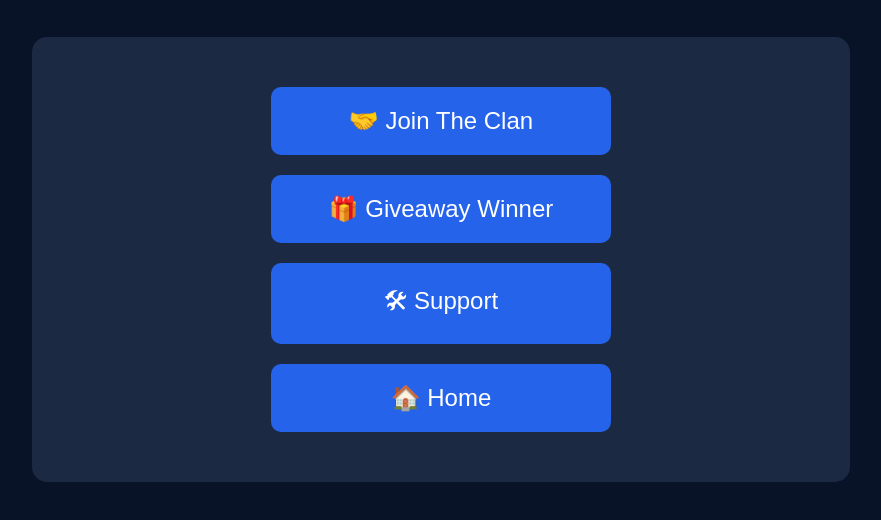
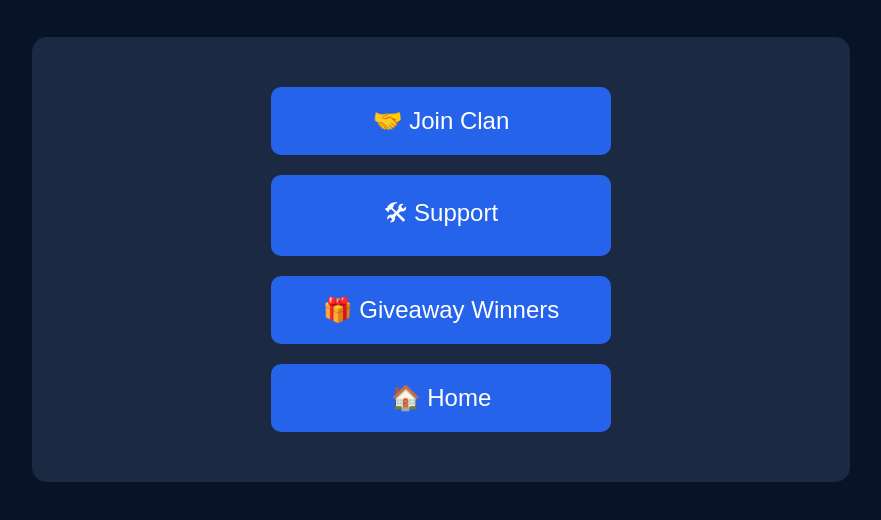
Before and after one commit to jm3335473-droid/diamond-titans, a plain HTML site: page tickets.html in a window 1280 px wide. Shown: the part 62-582 px from the top of the page, without its empty margins (199-1080 px from the left). Drawn offline with Linux system fonts and the light colour scheme.

Commit message:
Update ticket panel links and styling

```diff
--- a/tickets.html
+++ b/tickets.html
@@ -1,15 +1,15 @@
 <!DOCTYPE html>
 <html>
 <head>
-<title>Diamond Titans - Ticket Panel</title>
+<title>Ticket Panel</title>
 
 <style>
 
 body{
 background:#081328;
 color:white;
+font-family:Arial,sans-serif;
 text-align:center;
-    font-family:Arial,sans-serif;
 }
 
 .panel{
@@ -22,14 +22,14 @@ body{
 
 .button{
 display:block;
+width:300px;
 margin:20px auto;
-    width:300px;
 padding:20px;
-    font-size:24px;
-    text-decoration:none;
 background:#2563eb;
 color:white;
+text-decoration:none;
 border-radius:10px;
+font-size:24px;
 }
 
 .button:hover{
@@ -37,6 +37,7 @@ body{
 }
 
 </style>
+
 </head>
 
 <body>
@@ -45,19 +46,19 @@ body{
 
 <div class="panel">
 
-<a class="button" href="#">
-🤝 Join The Clan
+<a href="https://discord.gg/pSXBQeXd6" class="button">
+🤝 Join Clan
 </a>
 
-<a class="button" href="#">
-🎁 Giveaway Winner
-</a>
-
-<a class="button" href="#">
+<a href="https://discord.gg/pSXBQeXd6" class="button">
 🛠 Support
 </a>
 
-<a class="button" href="index.html">
+<a href="https://discord.gg/pSXBQeXd6" class="button">
+🎁 Giveaway Winners
+</a>
+
+<a href="index.html" class="button">
 🏠 Home
 </a>
 
```
Lines whose indentation alone changed are shown as unchanged.
